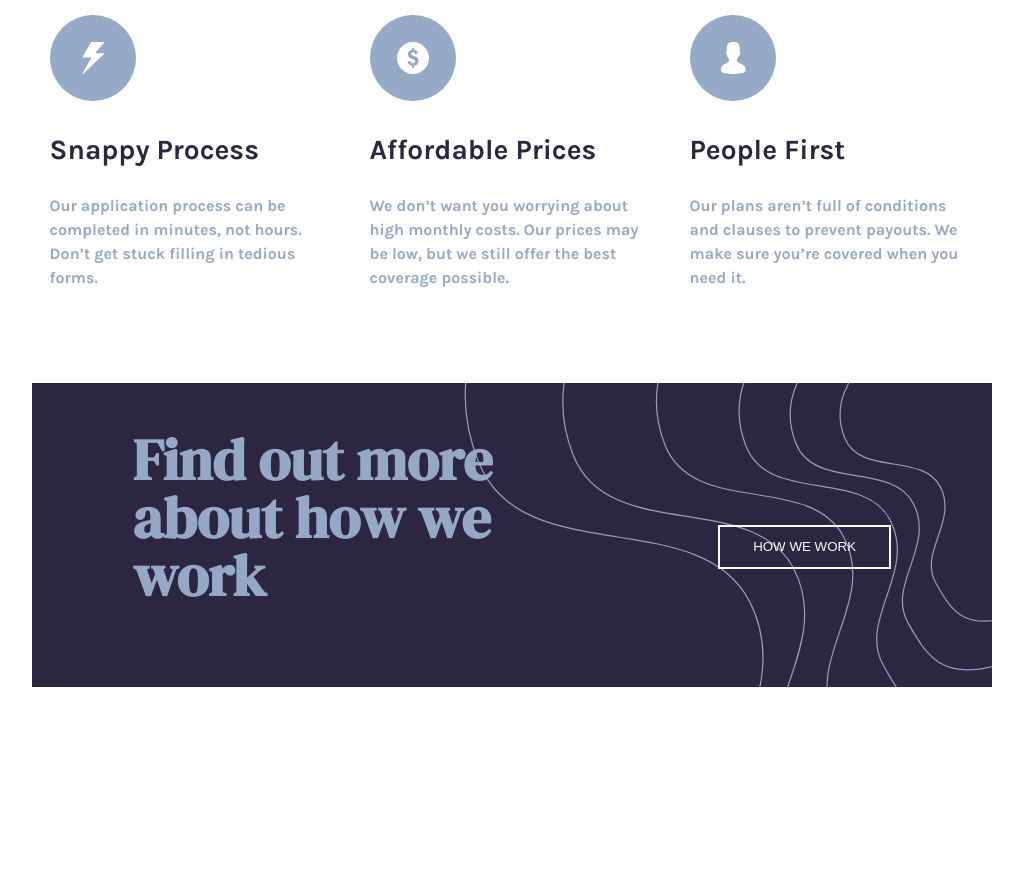
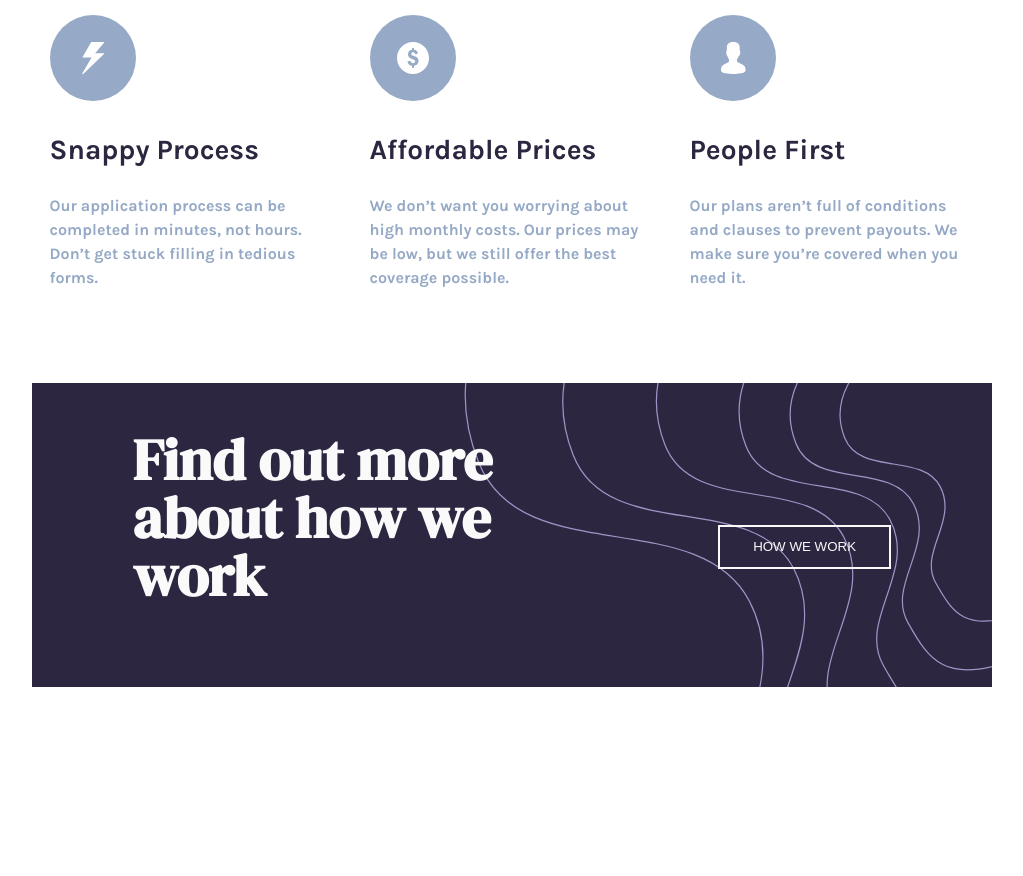
Before and after one commit to TaguaraDigital/fm-insure-landing, a website: page docs/index.html in a window 1280 px wide. Shown: the part 1242-2118 px from the top of the page, without its empty margins (128-1151 px from the left). Drawn offline with Linux system fonts and the light colour scheme.

Commit message:
color title how we work

```diff
--- a/src/scss/blocks/_hero.scss
+++ b/src/scss/blocks/_hero.scss
@@ -108,6 +108,7 @@
         top: 7.5em;
         right: 10%;
         max-width: 540px;
+        z-index: 10;
         img{
             width: 100%;
             height: 100%;
--- a/src/scss/blocks/_how-we-work.scss
+++ b/src/scss/blocks/_how-we-work.scss
@@ -41,7 +41,7 @@
     font-size: 2.5em;
     margin-bottom: 1em;
     line-height: 1;
-    color: :var(--very-light-gray);
+    color: var(--very-light-gray);
 
     @include table {
         width: 50%;
```
Also changed, not shown: docs/css/styles.css, src/css/styles.css.
